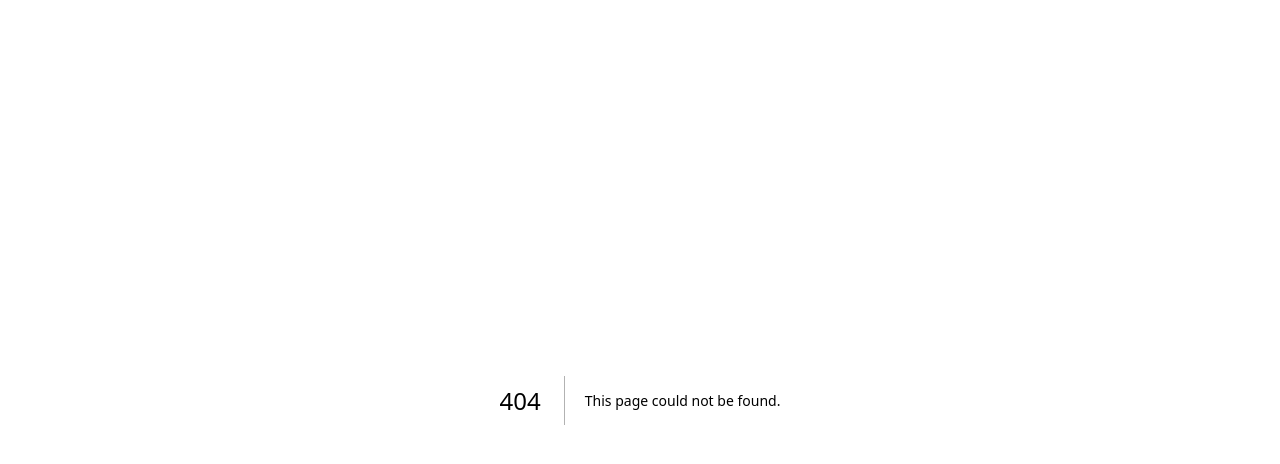
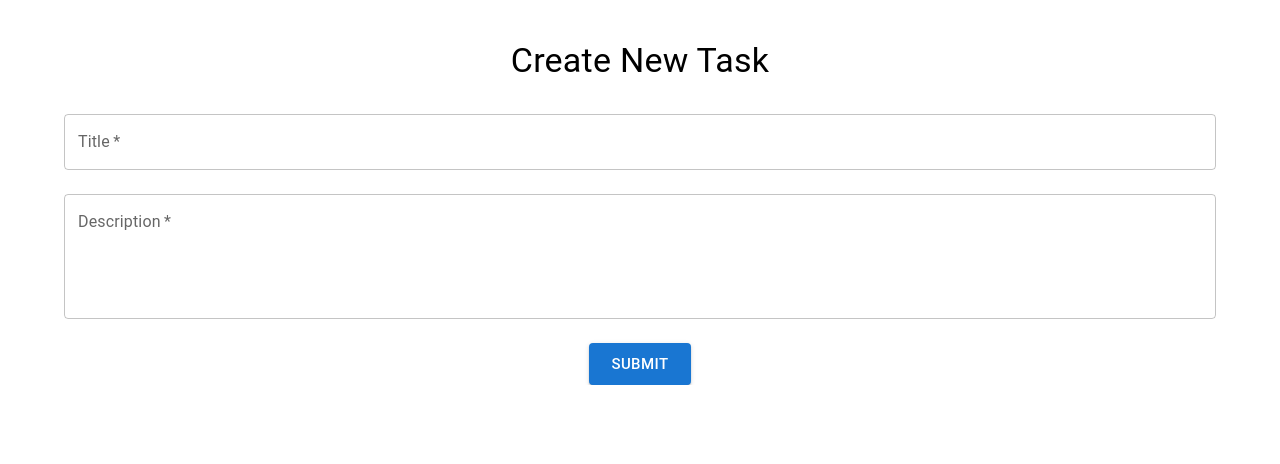
Before and after one commit to akthakur04/pagecrud, a Next.js app: page /create in a window 1280 px wide. Before the commit this address had no page. Shown: the top 464 px of the page. Built offline with nearby package versions, Linux system fonts and the light colour scheme.

Commit message:
create operation

```diff
--- /dev/null
+++ b/pages/api/createTask.js
@@ -0,0 +1,28 @@
+// pages/api/createTask.js
+
+import clientPromise from "@/lib/mongodb";
+
+export default async function handler(req, res) {
+  if (req.method === 'POST') {
+    try {
+      const client = await clientPromise;
+      const db = client.db('myapp');
+
+      const { title, description } = req.body;
+
+      // Insert task into the tasks collection
+      const result = await db.collection('tasks').insertOne({
+        title: title,
+        description,
+        createdAt: new Date(),
+      });
+
+      res.status(201).json({ message: 'Task created', taskId: result.insertedId });
+    } catch (e) {
+      res.status(500).json({ error: 'Internal Server Error' });
+    }
+  } else {
+    res.setHeader('Allow', ['POST']);
+    res.status(405).end(`Method ${req.method} Not Allowed`);
+  }
+}
--- /dev/null
+++ b/pages/create.js
@@ -0,0 +1,67 @@
+// pages/create.js
+import { useState } from 'react';
+import { Button, Container, TextField, Typography, Box } from '@mui/material';
+import { useRouter } from 'next/router';
+
+export default function CreateTask() {
+  const [title, setTitle] = useState('');
+  const [description, setDescription] = useState('');
+  const router = useRouter();
+
+  const handleSubmit = async (event) => {
+    event.preventDefault();
+
+    const response = await fetch('/api/createTask', {
+      method: 'POST',
+      headers: {
+        'Content-Type': 'application/json',
+      },
+      body: JSON.stringify({ title, description }),
+    });
+
+    if (response.ok) {
+      router.push('/tasks'); // Redirect to /tasks after task creation
+    }
+  };
+
+  return (
+    <Container>
+      <Box textAlign="center" mt={5}>
+        <Typography variant="h4" gutterBottom>
+          Create New Task
+        </Typography>
+
+        <form onSubmit={handleSubmit}>
+          <Box mt={2}>
+            <TextField
+              label="Title"
+              variant="outlined"
+              fullWidth
+              required
+              value={title}
+              onChange={(e) => setTitle(e.target.value)}
+              margin="normal"
+            />
+            <TextField
+              label="Description"
+              variant="outlined"
+              fullWidth
+              required
+              value={description}
+              onChange={(e) => setDescription(e.target.value)}
+              margin="normal"
+              multiline
+              rows={4}
+            />
+          </Box>
+
+          <Box mt={2}>
+            <Button type="submit" variant="contained" color="primary" size="large">
+              Submit
+            </Button>
+          </Box>
+        </form>
+      </Box>
+    </Container>
+  );
+}
--- a/pages/index.js
+++ b/pages/index.js
@@ -4,6 +4,10 @@ import { useRouter } from 'next/router';
 
 export default function Home() {
   const router = useRouter();
+
+  const handleCreateTask = () => {
+    router.push('/create'); // Redirect to /create page
+  };
 
   const handleViewTasks = () => {
     router.push('/tasks'); // Redirect to /tasks page
@@ -21,7 +25,7 @@ export default function Home() {
             variant="contained"
             color="primary"
             size="large"
-            onClick={() => alert('Create Task functionality coming soon!')}
+            onClick={handleCreateTask} // Redirects to create task page
             style={{ marginRight: '20px' }}
           >
             Create Task
```
